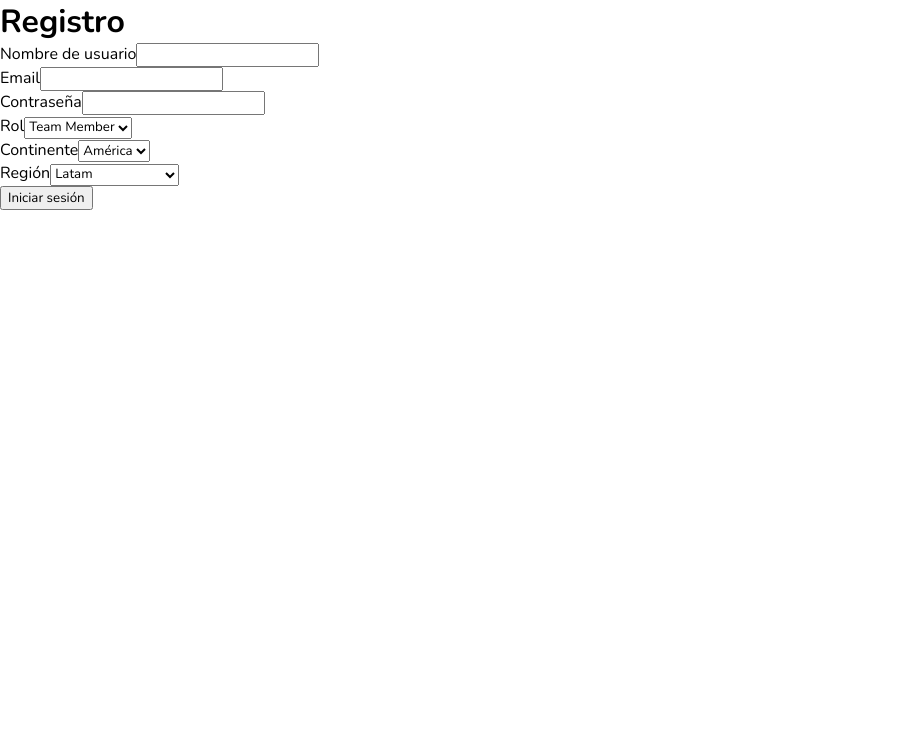
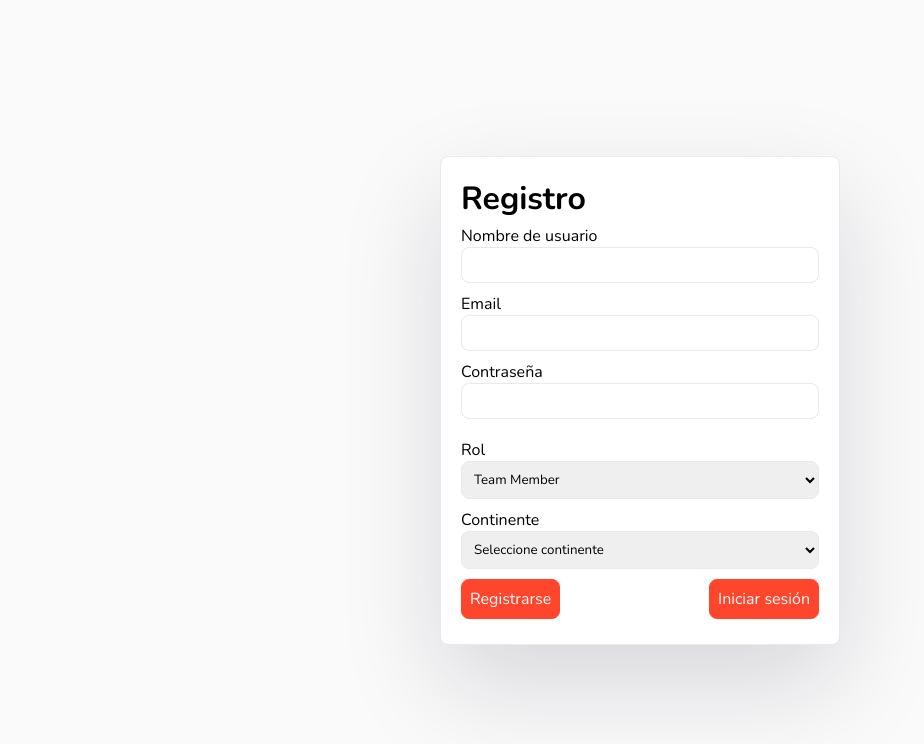
Before and after one commit to nicolasrodriguez3/GoScrum-Alkemy, a React (Create React App) app: page /register in a window 1280 px wide. Shown: the top 744 px of the page, without its empty margins (0-924 px from the left). Built offline with nearby package versions, Linux system fonts and the light colour scheme.

Commit message:
add register form

```diff
--- a/package.json
+++ b/package.json
@@ -11,7 +11,8 @@
     "react": "^18.2.0",
     "react-dom": "^18.2.0",
     "react-router-dom": "^6.3.0",
-    "react-scripts": "5.0.1"
+    "react-scripts": "5.0.1",
+    "yup": "^0.32.11"
   },
   "scripts": {
     "start": "react-scripts start",
--- /dev/null
+++ b/public/data.json
@@ -0,0 +1,8 @@
+{
+	"status": 200,
+	"message": "Success",
+	"result": {
+		"continent": ["América", "Europe", "Otro"],
+		"region": ["Latam", "Brasil", "America del norte", "Otro"]
+	}
+}
--- a/src/App.js
+++ b/src/App.js
@@ -1,8 +1,8 @@
 import { AnimatePresence, motion } from "framer-motion"
 import { Routes, Route, Navigate, useLocation } from "react-router-dom"
 import "./App.css"
-import Login from "./components/login/Login"
-import Register from "./components/login/Register"
+import Login from "./components/views/auth/Login"
+import Register from "./components/views/auth/Register.jsx"
 import Error404 from "./components/views/Error404"
 import Task from "./components/Tasks/Task"
 
--- a/src/components/TaskForm/TaskForm.jsx
+++ b/src/components/TaskForm/TaskForm.jsx
@@ -1,4 +1,5 @@
 import { useFormik } from "formik"
+import * as Yup from "yup"
 import "../../styles/taskForm.styles.css"
 
 export default function TaskForm() {
@@ -8,14 +9,21 @@ export default function TaskForm() {
 		priority: "",
 		description: "",
 	}
+	const validationSchema = Yup.object().shape({
+		title: Yup.string().min(6, "Ingrese al menos 6 caracteres").required("El titulo es requerido"),
+		status: Yup.string().required("El estado es requerido"),
+		priority: Yup.string().required("La prioridad es requerida"),
+	})
+
 	const onSubmit = (values) => {
 		console.log(values)
 	}
 	const formik = useFormik({
 		initialValues,
+		validationSchema,
 		onSubmit,
 	})
-	const { handleSubmit, handleChange } = formik
+	const { handleSubmit, handleChange, handleBlur, errors, touched } = formik
 
 	return (
 		<section className="task-form">
@@ -23,29 +31,46 @@ export default function TaskForm() {
 			<form onSubmit={handleSubmit}>
 				<div>
 					<div>
-						<input type="text"
-						name="title" placeholder="Título" onChange={handleChange} />
+						<input
+							className={errors.title && touched.title ? "error" : ""}
+							type="text"
+							name="title"
+							placeholder="Título"
+							onChange={handleChange}
+							onBlur={handleBlur}
+						/>
+						{errors.title && touched.title && <p className="error-text">{errors.title}</p>}
 					</div>
 					<div>
-						<select name="status" onChange={handleChange} >
+						<select className={errors.status && touched.status ? "error" : ""} name="status" onChange={handleChange} onBlur={handleBlur}>
 							<option value="">Seleccione un estado</option>
 							<option value="new">Nueva</option>
 							<option value="inProcess">En proceso</option>
 							<option value="finished">Terminada</option>
 						</select>
+						{errors.status && touched.status && <p className="error-text">{errors.status}</p>}
 					</div>
 					<div>
-						<select name="priority" onChange={handleChange}>
+						<select className={errors.priority && touched.priority ? "error" : ""} name="priority" onChange={handleChange} onBlur={handleBlur}>
 							<option value="">Seleccione la prioridad</option>
 							<option value="low">Baja</option>
-							<option value="normal" defaultValue>Normal</option>
+							<option value="normal" defaultValue>
+								Normal
+							</option>
 							<option value="high">Alta</option>
 						</select>
+						{errors.priority && touched.priority && <p className="error-text">{errors.priority}</p>}
 					</div>
 				</div>
-					<div>
-						<textarea name="description" id="" cols="30" rows="10" onChange={handleChange} placeholder="Descripción"></textarea>
-					</div>
+				<div>
+					<textarea
+						name="description"
+						id=""
+						cols="30"
+						rows="10"
+						onChange={handleChange}
+						placeholder="Descripción"></textarea>
+				</div>
 				<button type="submit">Crear</button>
 			</form>
 		</section>
--- a/src/components/login/Register.jsx
+++ /dev/null
@@ -1,99 +0,0 @@
-import { useFormik } from "formik"
-
-const Register = () => {
-	const initialValues = {
-		email: "",
-		password: "",
-		username: "",
-		role: "Team-Member",
-		continent: "America",
-		region: "Latam",
-	}
-
-	const onSubmit = (values) => {
-		console.log(values)
-	}
-
-	const formik = useFormik({ initialValues, onSubmit })
-	const { values, errors, handleChange, handleSubmit } = formik
-
-	return (
-		<div className="container">
-			<form onSubmit={handleSubmit}>
-				<h1>Registro</h1>
-				<div>
-					<label htmlFor="username">Nombre de usuario</label>
-					<input
-						type="text"
-						name="username"
-						id="username"
-						value={values.username}
-						onChange={handleChange}
-					/>
-					{errors.username && <div>{errors.username}</div>}
-				</div>
-				<div>
-					<label htmlFor="email">Email</label>
-					<input
-						type="email"
-						name="email"
-						id="email"
-						value={values.email}
-						onChange={handleChange}
-					/>
-					{errors.email && <div>{errors.email}</div>}
-				</div>
-				<div>
-					<label htmlFor="password">Contraseña</label>
-					<input
-						type="password"
-						name="password"
-						id="password"
-						value={values.password}
-						onChange={handleChange}
-					/>
-					{errors.password && <div>{errors.password}</div>}
-				</div>
-				<div>
-					<input
-						type="hidden"
-						name="teamID"
-						id="teamID"
-						value={"9cdfc108-f8f8-4f8f-8f8f-8f8f8f8f8f8f"}
-						onChange={handleChange}
-					/>
-				</div>
-				<div>
-					<label htmlFor="role">Rol</label>
-					<select name="role" id="role" value={values.role} onChange={handleChange}>
-						<option value="Team-Member">Team Member</option>
-						<option value="Team-Leader">Team Leader</option>
-					</select>
-					{errors.role && <div>{errors.role}</div>}
-				</div>
-				<div>
-					<label htmlFor="continent">Continente</label>
-					<select name="continent" id="continent" value={values.continent} onChange={handleChange}>
-						<option value="America">América</option>
-						<option value="Europa">Europa</option>
-						<option value="Otro">Otro</option>
-					</select>
-					{errors.continent && <div>{errors.continent}</div>}
-				</div>
-				<div>
-					<label htmlFor="region">Región</label>
-					<select name="region" id="region" value={values.region} onChange={handleChange}>
-						<option value="Latam">Latam</option>
-						<option value="Brasil">Brasil</option>
-						<option value="America-del-norte">America del norte</option>
-						<option value="Otro">Otro</option>
-					</select>
-					{errors.region && <div>{errors.region}</div>}
-				</div>
-				<button type="submit">Iniciar sesión</button>
-			</form>
-		</div>
-	)
-}
-
-export default Register
--- a/src/components/login/Login.jsx
+++ b/src/components/views/auth/Login.jsx
@@ -1,6 +1,6 @@
 import { useFormik } from "formik"
 import { Link, useNavigate } from "react-router-dom"
-import "../../styles/login.styles.css"
+import "../../../styles/auth.styles.css"
 
 const Login = () => {
 	const navigate = useNavigate()
--- /dev/null
+++ b/src/components/views/auth/Register.jsx
@@ -0,0 +1,176 @@
+import { useFormik } from "formik"
+import { useEffect, useState } from "react"
+import { Link } from "react-router-dom"
+import * as Yup from "yup"
+import "../../../styles/auth.styles.css"
+
+const Register = () => {
+	const [data, setData] = useState({})
+
+	const initialValues = {
+		username: "",
+		email: "",
+		password: "",
+		role: "Team-Member",
+		continent: "",
+		region: "",
+	}
+
+	const validationSchema = Yup.object().shape({
+		username: Yup.string()
+			.min(4, "Ingrese al menos 4 caracteres")
+			.required("El nombre de usuario es requerido"),
+		email: Yup.string().email("El email no es válido").required("El email es requerido"),
+		password: Yup.string()
+			.min(8, "La contraseña debe tener al menos 8 caracteres")
+			.required("La contraseña es requerida"),
+		role: Yup.string().required("El rol es requerido"),
+		continent: Yup.string().required("El continente es requerido"),
+		region: Yup.string().required("La región es requerida"),
+	})
+
+	const onSubmit = (values) => {
+		console.log(values)
+	}
+
+	const formik = useFormik({ initialValues, validationSchema, onSubmit })
+	const { values, errors, touched, handleChange, handleSubmit, handleBlur } = formik
+
+	useEffect(() => {
+		const getData = async (URL) => {
+			const res = await fetch(URL)
+			const data = await res.json()
+			setData(data.result)
+		}
+		getData("data.json")
+	}, [])
+
+	return (
+		<div className="auth">
+			<form onSubmit={handleSubmit}>
+				<h1>Registro</h1>
+				<div>
+					<label htmlFor="username">Nombre de usuario</label>
+					<input
+						className={errors.username && touched.username ? "error" : ""}
+						type="text"
+						name="username"
+						id="username"
+						value={values.username}
+						onChange={handleChange}
+						onBlur={handleBlur}
+					/>
+					{errors.username && touched.username && (
+						<div className="error-text">{errors.username}</div>
+					)}
+				</div>
+
+				<div>
+					<label htmlFor="email">Email</label>
+					<input
+						className={errors.email && touched.email ? "error" : ""}
+						type="email"
+						name="email"
+						id="email"
+						value={values.email}
+						onChange={handleChange}
+						onBlur={handleBlur}
+					/>
+					{errors.email && touched.email && <div className="error-text">{errors.email}</div>}
+				</div>
+
+				<div>
+					<label htmlFor="password">Contraseña</label>
+					<input
+						className={errors.password && touched.password ? "error" : ""}
+						type="password"
+						name="password"
+						id="password"
+						value={values.password}
+						onChange={handleChange}
+						onBlur={handleBlur}
+					/>
+					{errors.password && touched.password && (
+						<div className="error-text">{errors.password}</div>
+					)}
+				</div>
+
+				<div>
+					<input
+						type="hidden"
+						name="teamID"
+						id="teamID"
+						value={"9cdfc108-f8f8-4f8f-8f8f-8f8f8f8f8f8f"}
+						onChange={handleChange}
+					/>
+				</div>
+
+				<div>
+					<label htmlFor="role">Rol</label>
+					<select
+						name="role"
+						id="role"
+						value={values.role}
+						onChange={handleChange}
+						onBlur={handleBlur}
+						className={errors.role && touched.role ? "error" : ""}>
+						<option value="Team-Member">Team Member</option>
+						<option value="Team-Leader">Team Leader</option>
+					</select>
+					{errors.role && touched.role && <div className="error-text">{errors.role}</div>}
+				</div>
+
+				<div>
+					<label htmlFor="continent">Continente</label>
+					<select
+						name="continent"
+						id="continent"
+						value={values.continent}
+						onChange={handleChange}
+						onBlur={handleBlur}
+						className={errors.continent && touched.continent ? "error" : ""}>
+						<option value="">Seleccione continente</option>
+						{data?.continent?.map((continent) => (
+							<option key={continent} value={continent}>
+								{continent}
+							</option>
+						))}
+					</select>
+					{errors.continent && touched.continent && (
+						<div className="error-text">{errors.continent}</div>
+					)}
+				</div>
+
+				{values.continent === "América" && (
+					<div>
+						<label htmlFor="region">Región</label>
+						<select
+							name="region"
+							id="region"
+							value={values.region}
+							onChange={handleChange}
+							onBlur={handleBlur}
+							className={errors.region && touched.region ? "error" : ""}>
+							<option value="">Seleccione región</option>
+							{data?.region?.map((region) => (
+								<option key={region} value={region}>
+									{region}
+								</option>
+							))}
+						</select>
+						{errors.region && touched.region && <div className="error-text">{errors.region}</div>}
+					</div>
+				)}
+
+				<div className="buttons">
+					<button type="submit">Registrarse</button>
+					<Link to={"/login"}>
+						<button>Iniciar sesión</button>
+					</Link>
+				</div>
+			</form>
+		</div>
+	)
+}
+
+export default Register
--- a/src/styles/login.styles.css
+++ b/src/styles/auth.styles.css
@@ -19,11 +19,13 @@
 	flex-wrap: wrap;
 	padding: 5px 0;
 }
-.auth > form > div > input {
+.auth > form > div > input,
+.auth > form > div > select {
 	padding: 8px;
 }
 
-.auth input{
+.auth input,
+.auth select{
 	border-radius: var(--global-radius);
 	border: var(--global-border);
 }
@@ -45,9 +47,14 @@
 	color: var(--global-primary-color);
 	background-color: #fff;
 }
-.auth .error{
+.auth .error-text{
 	color: var(--global-primary-color);
 	font-size: 0.9rem;
+	margin-top: 4px;
+}
+.auth .error-text:before{
+	content: "❗";
+	margin-right: 0.3rem;
 }
 
 @media screen and (min-width: 600px){
```
Also changed, not shown: src/styles/taskForm.styles.css (+8 -0 lines), 1 other file (tests, documents, lock files or other folders).
